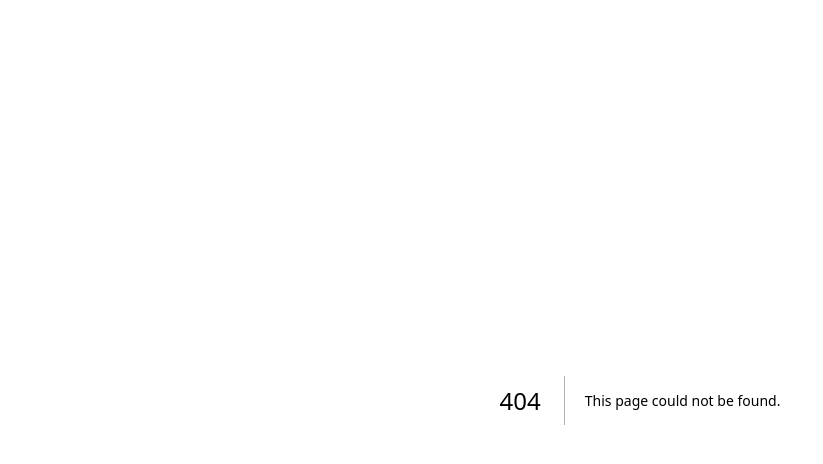
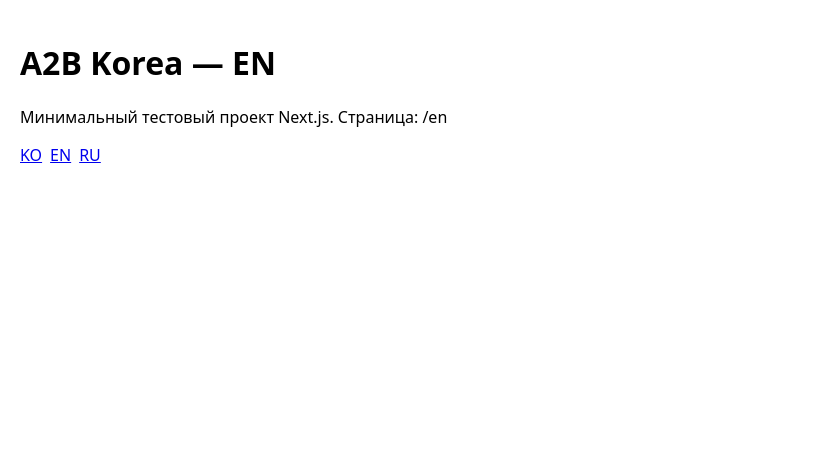
Before and after one commit to 1122koreec/a2b-korea-minimal01, a Next.js app: page /app/en in a window 1280 px wide. Before the commit this address had no page. Shown: the top 464 px of the page, without its empty margins (0-823 px from the left). Built offline with nearby package versions, Linux system fonts and the light colour scheme.

Commit message:
Create page.tsx

```diff
--- /dev/null
+++ b/app/app/en/page.tsx
@@ -0,0 +1,13 @@
+export default function Page() {
+  return (
+    <main style={{ padding: 20, fontFamily: 'system-ui' }}>
+      <h1>A2B Korea — EN</h1>
+      <p>Минимальный тестовый проект Next.js. Страница: /en</p>
+      <nav style={{ display: 'flex', gap: 8, marginTop: 12 }}>
+        <a href="/ko">KO</a>
+        <a href="/en">EN</a>
+        <a href="/ru">RU</a>
+      </nav>
+    </main>
+  );
+}
```
